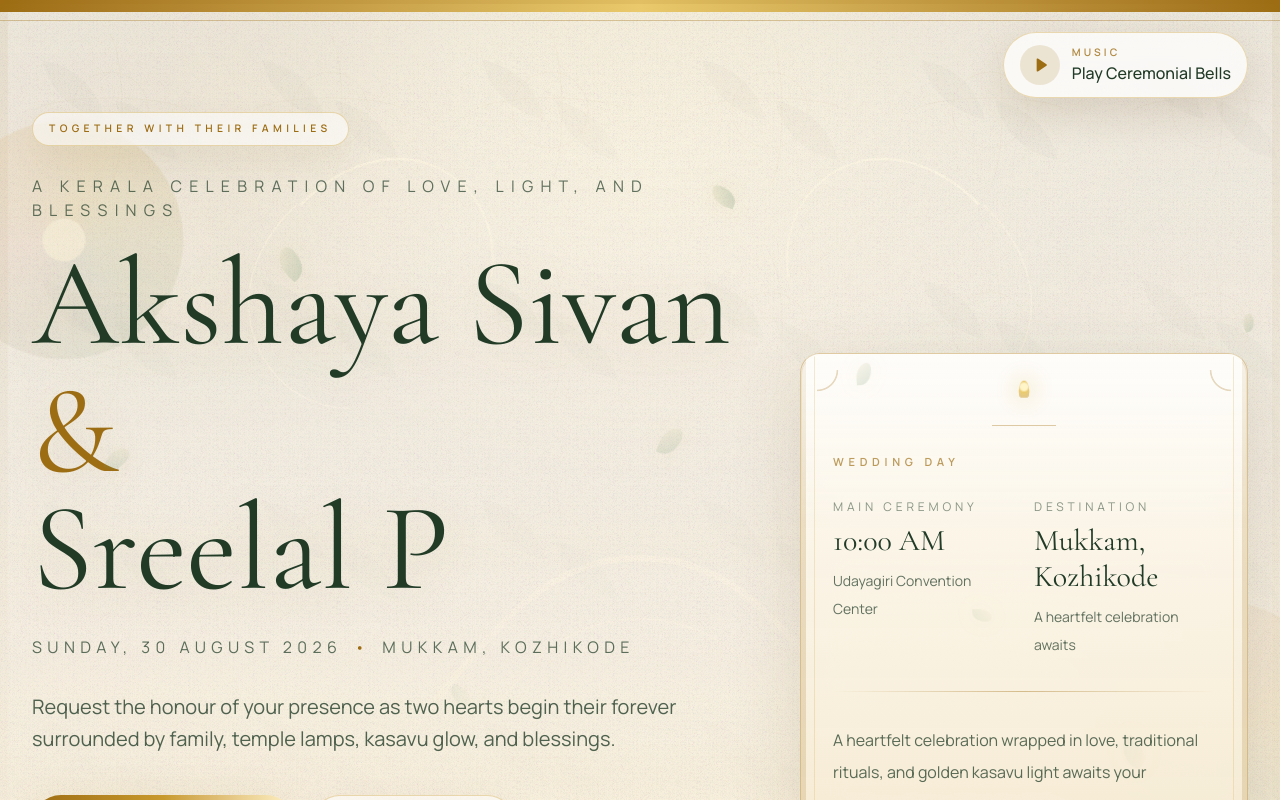
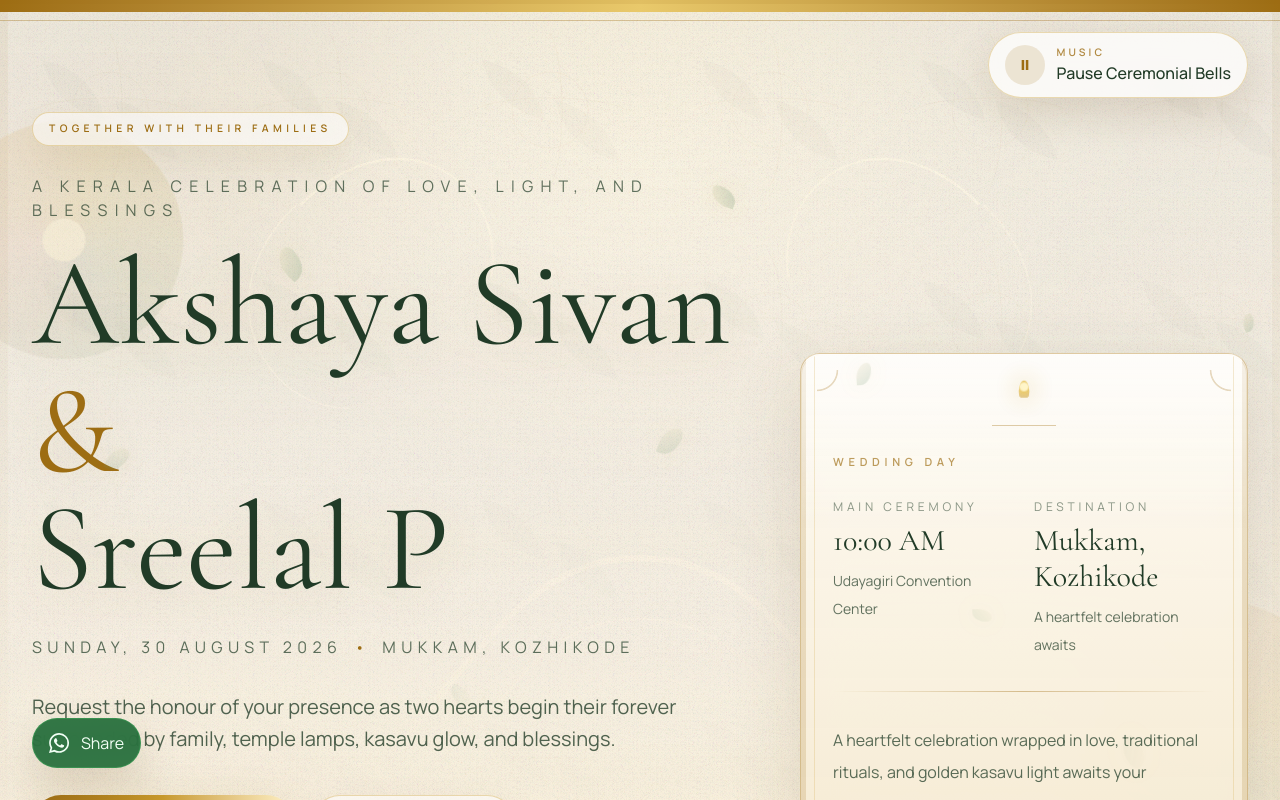
Before and after one commit to anandh-05/wedding-card, a React (Vite) app: page / in a window 1280 px wide. Shown: the top 800 px of the page. Built offline with nearby package versions, Linux system fonts and the light colour scheme.

Commit message:
Added GitHub Pages deploy setup

```diff
--- a/src/App.jsx
+++ b/src/App.jsx
@@ -9,6 +9,7 @@ import MusicToggle from './components/MusicToggle'
 import ScrollProgress from './components/ScrollProgress'
 import StoryTimeline from './components/StoryTimeline'
 import VenueSection from './components/VenueSection'
+import WhatsAppShare from './components/WhatsAppShare'
 import { weddingData } from './data/weddingData'
 
 function App() {
@@ -36,6 +37,7 @@ function App() {
       <FloatingPetals />
       <ScrollProgress />
       <MusicToggle label={weddingData.musicLabel} />
+      <WhatsAppShare shareText={weddingData.shareText} />
       {showLoader ? <Loader isVisible={loaderVisible} /> : null}
 
       <HeroSection hero={weddingData.hero} />
--- a/src/components/MusicToggle.jsx
+++ b/src/components/MusicToggle.jsx
@@ -4,10 +4,40 @@ import ambientTrack from '../assets/music/ambient-bells.wav'
 export default function MusicToggle({ label }) {
   const audioRef = useRef(null)
   const [isPlaying, setIsPlaying] = useState(false)
+  const [autoplayBlocked, setAutoplayBlocked] = useState(false)
 
   useEffect(() => {
-    if (audioRef.current) {
-      audioRef.current.volume = 0.28
+    const audio = audioRef.current
+
+    if (!audio) {
+      return undefined
+    }
+
+    audio.volume = 0.28
+
+    const playMusic = async () => {
+      try {
+        await audio.play()
+        setIsPlaying(true)
+        setAutoplayBlocked(false)
+      } catch {
+        setIsPlaying(false)
+        setAutoplayBlocked(true)
+      }
+    }
+
+    playMusic()
+
+    const retryAfterInteraction = () => {
+      playMusic()
+    }
+
+    window.addEventListener('pointerdown', retryAfterInteraction, { once: true })
+    window.addEventListener('keydown', retryAfterInteraction, { once: true })
+
+    return () => {
+      window.removeEventListener('pointerdown', retryAfterInteraction)
+      window.removeEventListener('keydown', retryAfterInteraction)
     }
   }, [])
 
@@ -25,8 +55,10 @@ export default function MusicToggle({ label }) {
     try {
       await audioRef.current.play()
       setIsPlaying(true)
+      setAutoplayBlocked(false)
     } catch {
       setIsPlaying(false)
+      setAutoplayBlocked(true)
     }
   }
 
@@ -55,7 +87,11 @@ export default function MusicToggle({ label }) {
             Music
           </span>
           <span className="block font-medium text-ivory">
-            {isPlaying ? `Pause ${label}` : `Play ${label}`}
+            {isPlaying
+              ? `Pause ${label}`
+              : autoplayBlocked
+                ? `Tap to play ${label}`
+                : `Play ${label}`}
           </span>
         </span>
       </button>
--- /dev/null
+++ b/src/components/WhatsAppShare.jsx
@@ -0,0 +1,21 @@
+export default function WhatsAppShare({ shareText }) {
+  const handleShare = () => {
+    const currentUrl = window.location.href
+    const message = encodeURIComponent(`${shareText}\n${currentUrl}`)
+    window.open(`https://wa.me/?text=${message}`, '_blank', 'noopener,noreferrer')
+  }
+
+  return (
+    <button
+      type="button"
+      onClick={handleShare}
+      className="fixed bottom-4 left-4 z-40 inline-flex min-h-12 items-center gap-3 rounded-full border border-[#46c464]/35 bg-[#1f6a36]/90 px-4 py-3 text-sm font-semibold text-[#f2fff5] shadow-[0_18px_40px_rgba(95,64,19,0.16)] backdrop-blur-md transition hover:-translate-y-0.5 hover:bg-[#18582c] sm:bottom-8 sm:left-8"
+      aria-label="Share invitation on WhatsApp"
+    >
+      <svg viewBox="0 0 24 24" className="h-5 w-5 fill-current" aria-hidden="true">
+        <path d="M20.52 3.48A11.83 11.83 0 0 0 12.1 0C5.53 0 .18 5.34.18 11.91c0 2.1.55 4.15 1.6 5.96L0 24l6.31-1.65a11.9 11.9 0 0 0 5.79 1.48h.01c6.57 0 11.91-5.34 11.91-11.91 0-3.18-1.24-6.17-3.5-8.44ZM12.1 21.83h-.01a9.93 9.93 0 0 1-5.06-1.39l-.36-.21-3.75.98 1-3.66-.24-.38a9.9 9.9 0 0 1-1.53-5.26c0-5.47 4.45-9.92 9.93-9.92 2.65 0 5.14 1.03 7.01 2.91a9.84 9.84 0 0 1 2.9 7.02c0 5.47-4.45 9.91-9.9 9.91Zm5.44-7.42c-.3-.15-1.78-.88-2.06-.98-.28-.1-.48-.15-.68.15-.2.3-.78.98-.95 1.18-.18.2-.35.22-.65.08-.3-.15-1.26-.46-2.4-1.47-.88-.79-1.47-1.76-1.64-2.06-.17-.3-.02-.46.13-.61.14-.14.3-.35.45-.53.15-.18.2-.3.3-.5.1-.2.05-.38-.03-.53-.07-.15-.68-1.64-.93-2.24-.24-.58-.49-.5-.68-.5h-.58c-.2 0-.53.08-.8.38-.28.3-1.06 1.03-1.06 2.5s1.08 2.89 1.23 3.09c.15.2 2.11 3.22 5.12 4.52.71.31 1.26.49 1.7.63.71.23 1.35.2 1.86.12.57-.08 1.78-.73 2.03-1.43.25-.71.25-1.31.18-1.43-.08-.13-.28-.2-.58-.35Z" />
+      </svg>
+      <span>Share</span>
+    </button>
+  )
+}
--- a/src/data/weddingData.js
+++ b/src/data/weddingData.js
@@ -2,6 +2,8 @@ import heroBackdrop from '../assets/images/hero-cinematic.svg'
 
 export const weddingData = {
   musicLabel: 'Ceremonial Bells',
+  shareText:
+    'Join us as Akshaya Sivan and Sreelal P celebrate their wedding in Mukkam, Kozhikode on 30 August 2026.',
   countdownTarget: '2026-08-30T10:00:00+05:30',
   hero: {
     familyLine: 'Together with their families',
```
